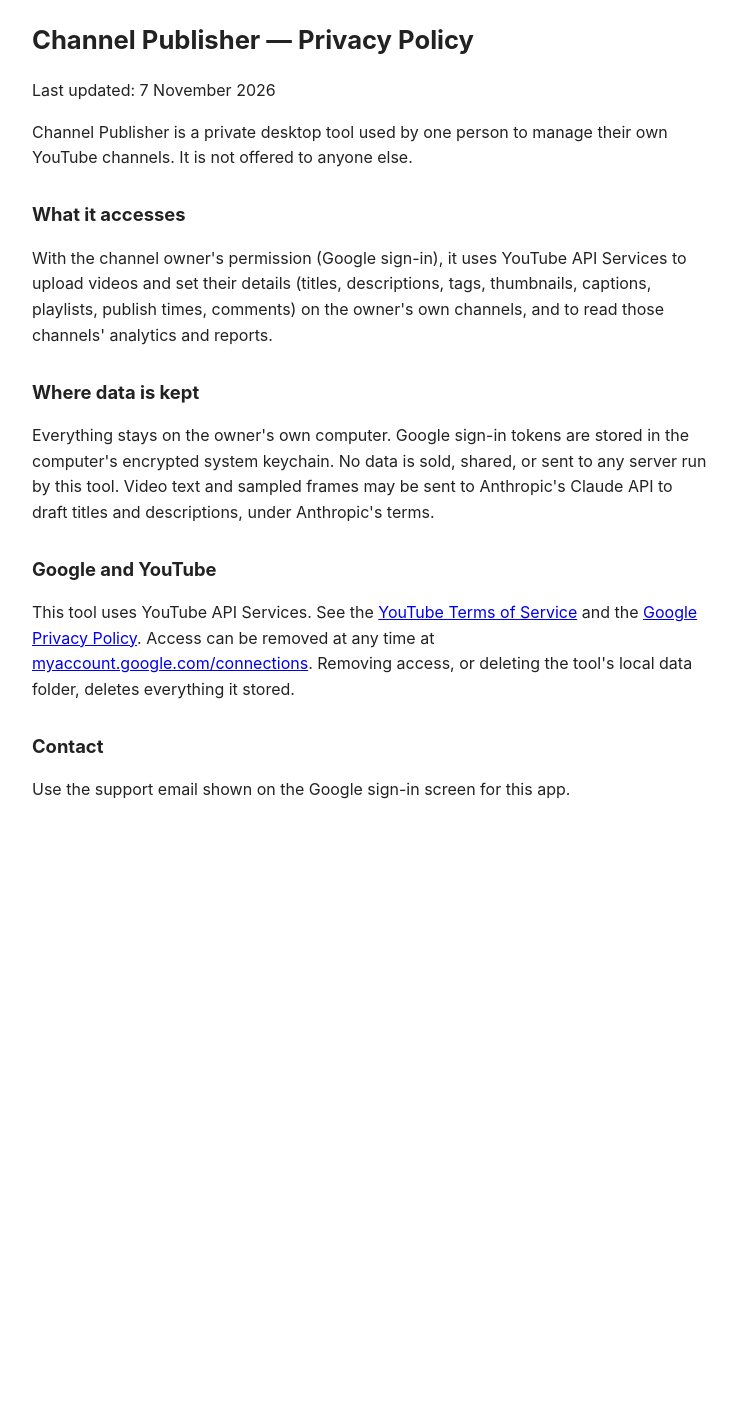
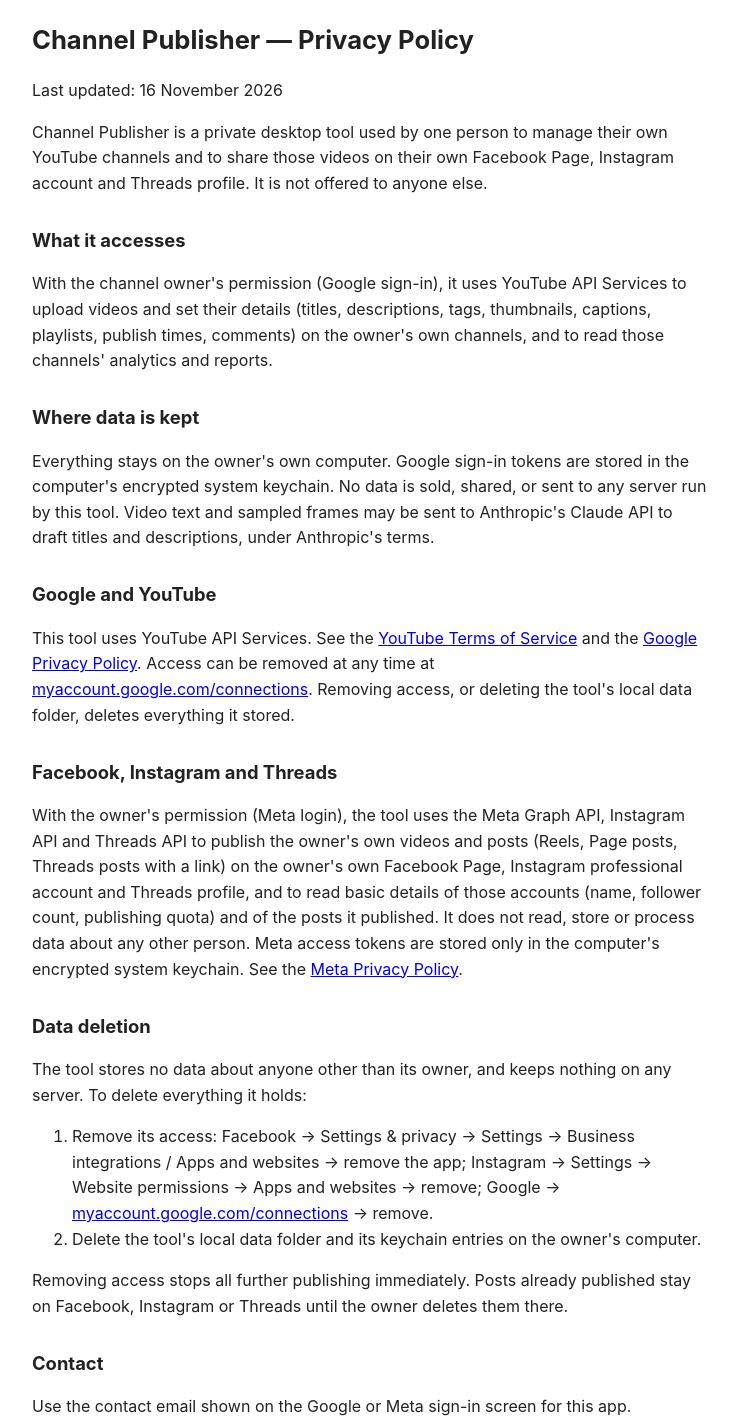
Before and after one commit to DEV-SHUKLA-GITHUB/DEV-SHUKLA-GITHUB.github.io, a plain HTML site: page privacy.html in a window 1280 px wide. Shown: the part 20-1443 px from the top of the page, without its empty margins (268-1005 px from the left). Before the commit the page ends 863 px from the top, so only its background shows below. Drawn offline with Linux system fonts and the light colour scheme.

Commit message:
Add files via upload

```diff
--- a/privacy.html
+++ b/privacy.html
@@ -11,9 +11,10 @@
 </head>
 <body>
 <h1>Channel Publisher — Privacy Policy</h1>
-<p>Last updated: 7 November 2026</p>
+<p>Last updated: 16 November 2026</p>
 
-<p>Channel Publisher is a private desktop tool used by one person to manage their own YouTube channels.
+<p>Channel Publisher is a private desktop tool used by one person to manage their own YouTube channels and to share
+those videos on their own Facebook Page, Instagram account and Threads profile.
 It is not offered to anyone else.</p>
 
 <h2>What it accesses</h2>
@@ -33,7 +34,27 @@ Access can be removed at any time at
 <a href="https://myaccount.google.com/connections">myaccount.google.com/connections</a>.
 Removing access, or deleting the tool's local data folder, deletes everything it stored.</p>
 
+<h2>Facebook, Instagram and Threads</h2>
+<p>With the owner's permission (Meta login), the tool uses the Meta Graph API, Instagram API and Threads API to
+publish the owner's own videos and posts (Reels, Page posts, Threads posts with a link) on the owner's own
+Facebook Page, Instagram professional account and Threads profile, and to read basic details of those accounts
+(name, follower count, publishing quota) and of the posts it published. It does not read, store or process data
+about any other person. Meta access tokens are stored only in the computer's encrypted system keychain.
+See the <a href="https://www.facebook.com/privacy/policy/">Meta Privacy Policy</a>.</p>
+
+<h2 id="data-deletion">Data deletion</h2>
+<p>The tool stores no data about anyone other than its owner, and keeps nothing on any server. To delete
+everything it holds:</p>
+<ol>
+<li>Remove its access: Facebook → Settings &amp; privacy → Settings → Business integrations / Apps and websites →
+remove the app; Instagram → Settings → Website permissions → Apps and websites → remove; Google →
+<a href="https://myaccount.google.com/connections">myaccount.google.com/connections</a> → remove.</li>
+<li>Delete the tool's local data folder and its keychain entries on the owner's computer.</li>
+</ol>
+<p>Removing access stops all further publishing immediately. Posts already published stay on Facebook, Instagram
+or Threads until the owner deletes them there.</p>
+
 <h2>Contact</h2>
-<p>Use the support email shown on the Google sign-in screen for this app.</p>
+<p>Use the contact email shown on the Google or Meta sign-in screen for this app.</p>
 </body>
 </html>
```
